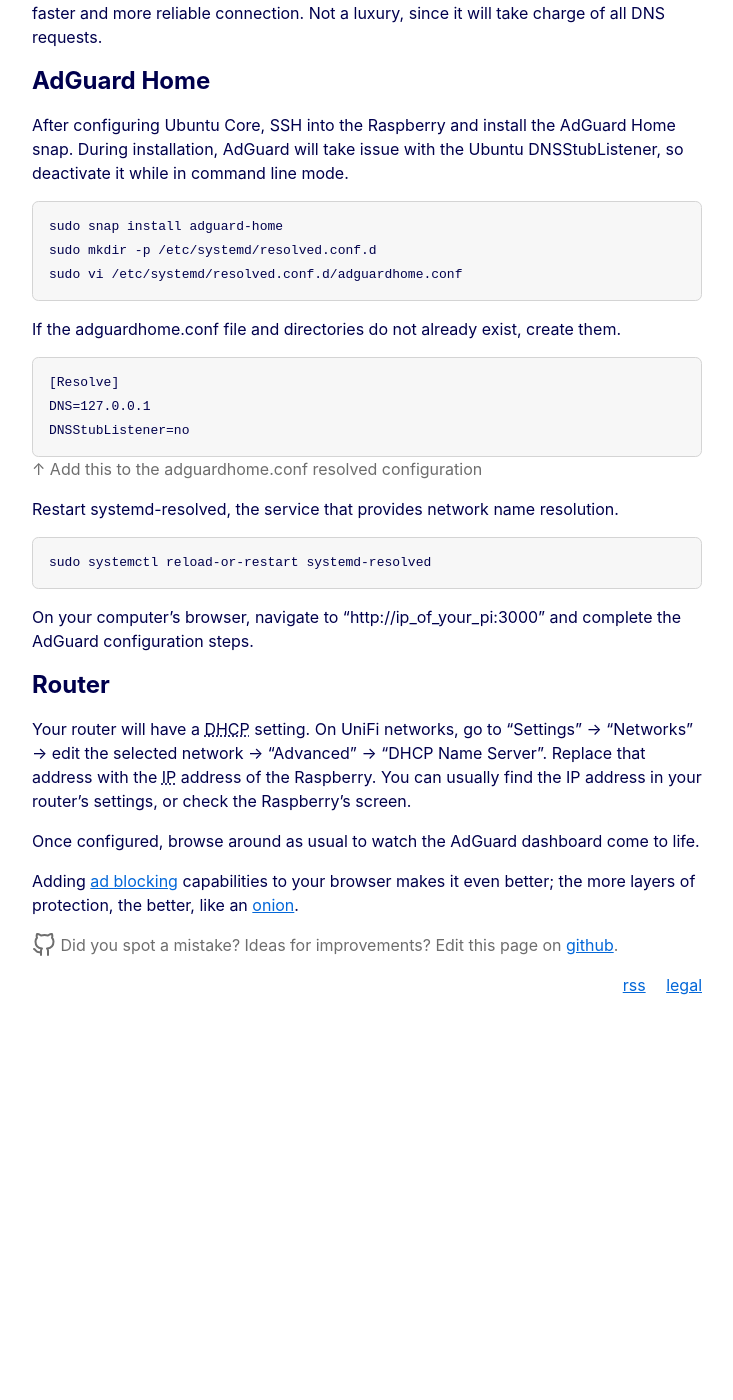
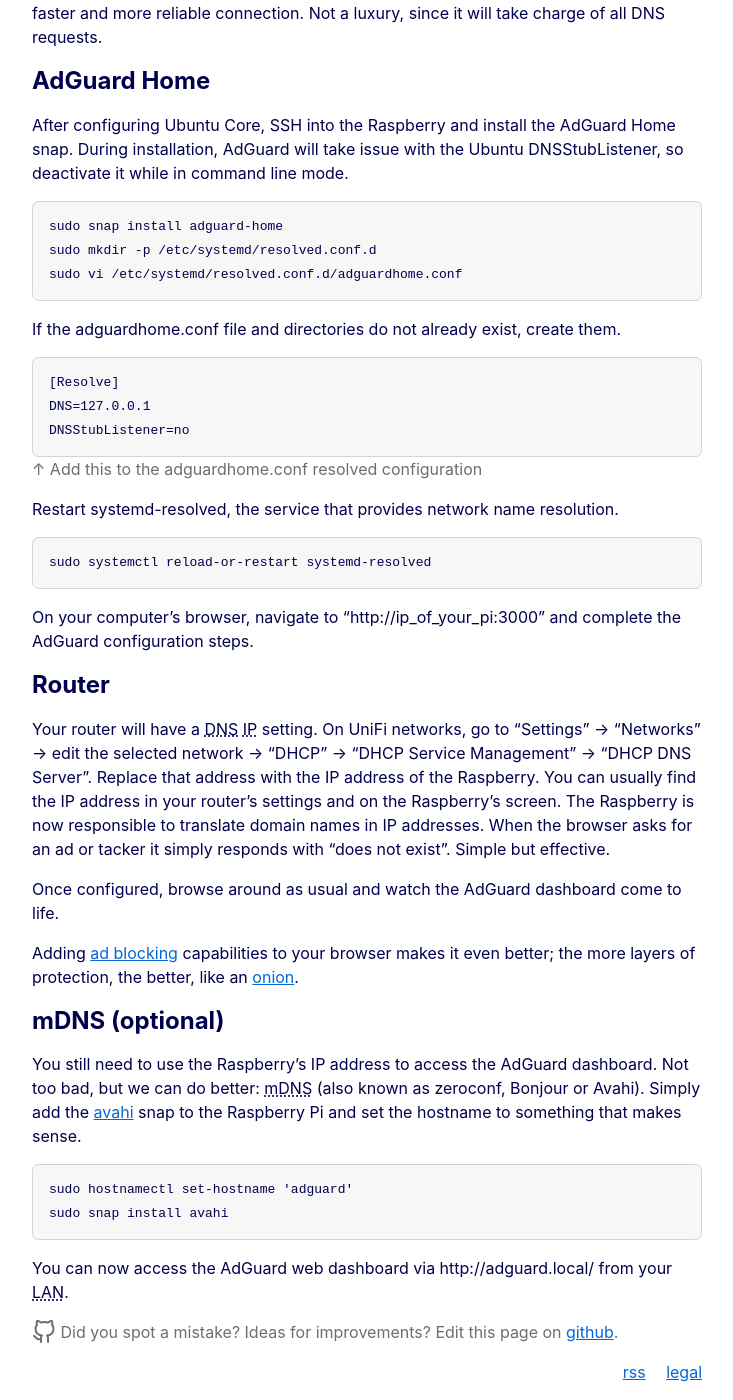
Before and after one commit to cimm/suffix, a Jekyll site: the page built from _posts/2023-04-08-adguard-home-raspberry-ubuntu-core.html, in a window 1280 px wide and 1400 px high, scrolled down 938 px. Shown: the whole window, without its empty margins (273-1006 px from the left). Built offline with Jekyll 4.4.1, drawn with Linux system fonts in a browser that asks for light colours; before the commit the page ends 1951 px from its top, so only the background shows below that.

Commit message:
Add Avahi section to AdGuard article

```diff
--- a/_posts/2023-04-08-adguard-home-raspberry-ubuntu-core.html
+++ b/_posts/2023-04-08-adguard-home-raspberry-ubuntu-core.html
@@ -57,8 +57,19 @@
 
 <h2>Router</h2>
 
-<p>Your router will have a <abbr title="Dynamic Host Configuration Protocol">DHCP</abbr> setting. On UniFi networks, go to “Settings” → “Networks” → edit the selected network → “Advanced” → “DHCP Name Server”. Replace that address with the <abbr title="Internet Protocol">IP</abbr> address of the Raspberry. You can usually find the IP address in your router’s settings, or check the Raspberry’s screen.</p>
+<p>Your router will have a <abbr title="Domain Name Server">DNS</abbr> <abbr title="Internet Protocol">IP</abbr> setting. On UniFi networks, go to “Settings” → “Networks” → edit the selected network → “DHCP” → “DHCP Service Management” → “DHCP DNS Server”. Replace that address with the IP address of the Raspberry. You can usually find the IP address in your router’s settings and on the Raspberry’s screen. The Raspberry is now responsible to translate domain names in IP addresses. When the browser asks for an ad or tacker it simply responds with “does not exist”. Simple but effective.</p>
 
-<p>Once configured, browse around as usual to watch the AdGuard dashboard come to life.</p>
+<p>Once configured, browse around as usual and watch the AdGuard dashboard come to life.</p>
 
 <p>Adding <a href="https://ublockorigin.com/" title="uBlock Origin, the best content filter">ad blocking</a> capabilities to your browser makes it even better; the more layers of protection, the better, like an <a href="https://quotegeek.com/quotes-from-movies/shrek/7316/" title="Quote from Shrek">onion</a>.</p>
+
+<h2>mDNS (optional)</h2>
+
+<p>You still need to use the Raspberry’s IP address to access the AdGuard dashboard. Not too bad, but we can do better: <abbr title="Multicast DNS">mDNS</abbr> (also known as zeroconf, Bonjour or Avahi). Simply add the <a href="https://snapcraft.io/avahi">avahi</a> snap to the Raspberry Pi and set the hostname to something that makes sense.</p>
+
+{% highlight bash %}
+sudo hostnamectl set-hostname 'adguard'
+sudo snap install avahi
+{% endhighlight %}
+
+<p>You can now access the AdGuard web dashboard via http://adguard.local/ from your <abbr title="Local Area Network">LAN</abbr>.
```
